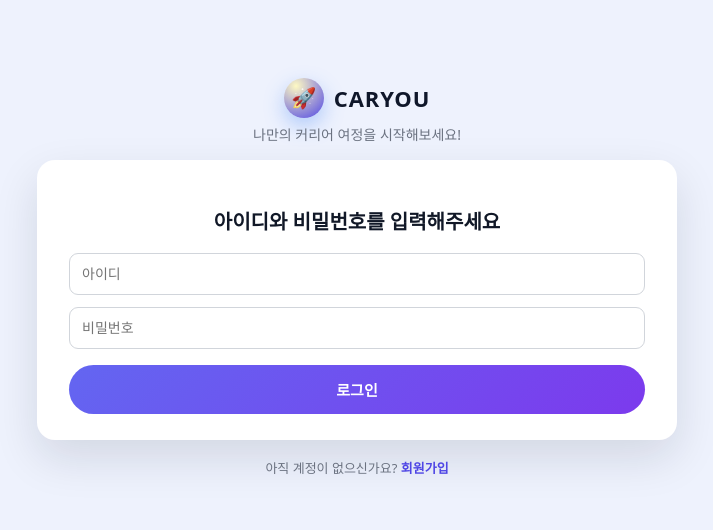
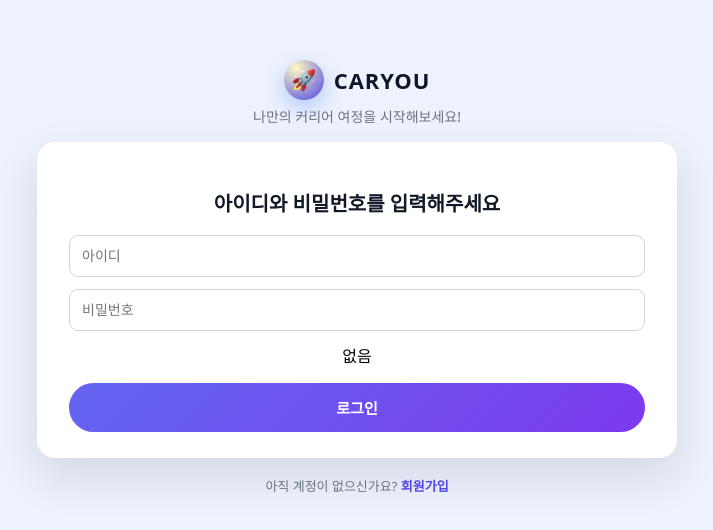
Before and after one commit to 2025-UniD-Hackathon-Team6/frontend, a React (Vite) app in the folder caryou/: page /login in a window 1280 px wide. Shown: the part 108-638 px from the top of the page, without its empty margins (283-996 px from the left). Built offline with nearby package versions, Linux system fonts and the light colour scheme.

Commit message:
axios error
sadf

```diff
--- a/caryou/package.json
+++ b/caryou/package.json
@@ -10,6 +10,7 @@
     "preview": "vite preview"
   },
   "dependencies": {
+    "axios": "^1.13.2",
     "react": "^19.2.0",
     "react-dom": "^19.2.0",
     "react-router-dom": "^7.9.6"
--- a/caryou/signup.css
+++ b/caryou/signup.css
@@ -137,3 +137,7 @@ color: #555;
   font-size: 16px;
   cursor: pointer;
 }
+
+#error {
+  color: red;
+}
--- a/caryou/src/pages/auth/login.tsx
+++ b/caryou/src/pages/auth/login.tsx
@@ -1,23 +1,56 @@
 // src/pages/auth/Login.tsx
 import React, { useState } from "react";
 import { Link, useNavigate } from "react-router-dom";
+import axios from "axios";
 import "../../style/auth/signup.css";
 
 const Login: React.FC = () => {
-  const navigate = useNavigate();
+  //const navigate = useNavigate();
 
+  const [message, setMessage] = useState('없음');
   const [inputs, setInputs] = useState({ id: "", password: "" });
+
+  const handleLogin = async (e: React.FormEvent) => {
+    e.preventDefault(); // 💡 폼 제출 시 페이지 새로고침을 막습니다.
+    setMessage('없음'); // 로그인 시도 시 메시지 초기화
+    try {
+      const response = await axios.post('http://52.79.172.1:4000/', {
+        username: inputs.id,
+        password: inputs.password,
+      });
+      const { access_token } = response.data;
+      // 1. JWT 저장
+      localStorage.setItem('accessToken', access_token);
+      // 2. 인증 상태 업데이트 및 리다이렉트
+      // ...
+    } catch (error) {
+      console.error('로그인 실패:', error);
+        if(error.isAxiosError) {
+          if(error.response.status == 403) { // 비번 불일치
+            setMessage('비밀번호 불일치');
+          }
+          else if(error.response.status == 404) { // 존재하지 않는 사용자
+            setMessage('존재하지 않는 사용자');
+          }
+          else { // 예상치 못한 오류 발생
+            setMessage('예상치 못한 오류 발생');
+          }
+      }
+      console.log(message);
+    }
+  };
 
   const handleChange = (e: React.ChangeEvent<HTMLInputElement>) => {
     const { name, value } = e.target;
     setInputs((prev) => ({ ...prev, [name]: value }));
   };
 
-  const handleSubmit = (e: React.FormEvent) => {
+  {/*const handleSubmit = (e: React.FormEvent) => {
     e.preventDefault();
     alert("로그인 성공!");
     navigate("/"); // ▶ 메인페이지로 이동
-  };
+  };*/}
+
 
   return (
     <div className="signup-wrapper">
@@ -33,7 +66,7 @@ const Login: React.FC = () => {
         <div className="form-box login-box">
           <h2 className="form-title">아이디와 비밀번호를 입력해주세요</h2>
 
-          <form onSubmit={handleSubmit} className="form-login">
+          <form onSubmit={handleLogin} className="form-login">
             <input
               type="text"
               name="id"
@@ -48,7 +81,7 @@ const Login: React.FC = () => {
               placeholder="비밀번호"
               onChange={handleChange}
             />
-
+            <div id="error">{message}</div>
             <button type="submit" className="next-btn">
               로그인
             </button>
```
Also changed, not shown: caryou/login.tsx (+39 -7 lines), 1 other file (tests, documents, lock files or other folders).
